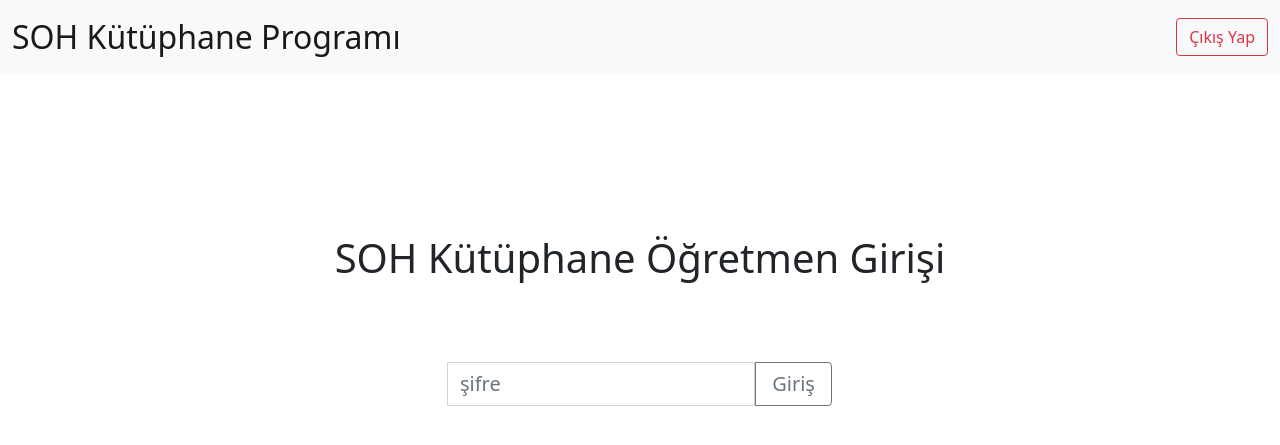
After one commit to egepaksoy/soh-kutuphane, a Django app: template templates/login.html in a window 1280 px wide. The commit adds this page. Shown: the top 445 px of the page. Run offline with Django 4.2, Linux system fonts and the light colour scheme; the template is opened without the code that fills it, so the values that code supplies are empty; some libraries are stand-ins or nearby versions.

Commit message:
tasarımda major değişiklikler

```diff
--- a/homepage/views.py
+++ b/homepage/views.py
@@ -2,4 +2,4 @@ from django.shortcuts import render, HttpResponse
 
 
 def home(req):
-  return render(req, "homepage.html")
+  return render(req, "login.html")
--- a/kutuphaneapp/settings.py
+++ b/kutuphaneapp/settings.py
@@ -26,6 +26,7 @@ SECRET_KEY = 'django-insecure-du%&j0lnt&1y+q$1lzn-w$m&-2(9b$c$o%g!n+l2xwv!%858&1
 DEBUG = True
 
 ALLOWED_HOSTS = ["127.0.0.1", "192.168.1.31", "192.168.1.52", "192.168.1.22", "192.168.1.40", "192.168.1.49"]
+    # TODO: okulun kütüphane bilgisayarının ip adresi local olarak eklenilcek ve bir şifre koruması getirilcek
 
 
 # Application definition
--- a/templates/base.html
+++ b/templates/base.html
@@ -1,17 +1,40 @@
 <!DOCTYPE html>
 <html lang="en">
   <head>
-  <meta charset="UTF-8">
-  <meta http-equiv="X-UA-Compatible" content="IE=edge">
-  <meta name="viewport" content="width=device-width, initial-scale=1.0">
-  <link href="https://cdn.jsdelivr.net/npm/bootstrap@5.1.3/dist/css/bootstrap.min.css" rel="stylesheet" integrity="sha384-1BmE4kWBq78iYhFldvKuhfTAU6auU8tT94WrHftjDbrCEXSU1oBoqyl2QvZ6jIW3" crossorigin="anonymous">
+    <meta charset="UTF-8" />
+    <meta http-equiv="X-UA-Compatible" content="IE=edge" />
+    <meta name="viewport" content="width=device-width, initial-scale=1.0" />
+    <link
+      href="https://cdn.jsdelivr.net/npm/bootstrap@5.1.3/dist/css/bootstrap.min.css"
+      rel="stylesheet"
+      integrity="sha384-1BmE4kWBq78iYhFldvKuhfTAU6auU8tT94WrHftjDbrCEXSU1oBoqyl2QvZ6jIW3"
+      crossorigin="anonymous"
+    />
     <title>{% block title %}{% endblock title %}</title>
     {% block head %}{% endblock head %}
   </head>
   <body>
+    <nav class="navbar navbar-expand-lg navbar-light bg-light">
+      <div class="container-fluid">
+        <a class="navbar-brand" style="font-size: 32px;" href="{% url 'search_book' %}"
+          >SOH Kütüphane Programı</a
+        >
+        <div class="d-flex nav-item">
+          <a class="btn btn-outline-danger">Çıkış Yap</a>
+        </div>
+      </div>
+    </nav>
 
     {% block body %}{% endblock body %}
-<script src="https://cdn.jsdelivr.net/npm/@popperjs/core@2.10.2/dist/umd/popper.min.js" integrity="sha384-7+zCNj/IqJ95wo16oMtfsKbZ9ccEh31eOz1HGyDuCQ6wgnyJNSYdrPa03rtR1zdB" crossorigin="anonymous"></script>
-<script src="https://cdn.jsdelivr.net/npm/bootstrap@5.1.3/dist/js/bootstrap.min.js" integrity="sha384-QJHtvGhmr9XOIpI6YVutG+2QOK9T+ZnN4kzFN1RtK3zEFEIsxhlmWl5/YESvpZ13" crossorigin="anonymous"></script>
+    <script
+      src="https://cdn.jsdelivr.net/npm/@popperjs/core@2.10.2/dist/umd/popper.min.js"
+      integrity="sha384-7+zCNj/IqJ95wo16oMtfsKbZ9ccEh31eOz1HGyDuCQ6wgnyJNSYdrPa03rtR1zdB"
+      crossorigin="anonymous"
+    ></script>
+    <script
+      src="https://cdn.jsdelivr.net/npm/bootstrap@5.1.3/dist/js/bootstrap.min.js"
+      integrity="sha384-QJHtvGhmr9XOIpI6YVutG+2QOK9T+ZnN4kzFN1RtK3zEFEIsxhlmWl5/YESvpZ13"
+      crossorigin="anonymous"
+    ></script>
   </body>
 </html>
--- /dev/null
+++ b/templates/login.html
@@ -0,0 +1,22 @@
+{% extends "base.html" %}
+
+
+{% block title %}Giriş Yap{% endblock title %}
+
+
+{% block head %}
+{% endblock head %}
+
+
+{% block body %}
+
+<div>
+    <h1 for="passwd" class="text" style="text-align: center; margin-bottom: 2rem; margin-top: 10rem;">SOH Kütüphane Öğretmen Girişi</h1>
+  <form method="POST" action="./" class="input-group mb-2" style="width: 30%; margin: 5rem auto 0 auto;">
+    {% csrf_token %}
+    <input type="password" style="font-size: 20px;" class="form-control" id="passwd" placeholder="şifre" aria-label="şifre" name="passwd" aria-describedby="sifre">
+    <button class="btn btn-outline-secondary" style="display: inline-block; margin: 0 auto; width: 20%; font-size: 20px;" type="submit" id="submit">Giriş</button>
+  </form>
+</div>
+
+{% endblock body %}
```
Also changed, not shown: templates/homepage.html (deleted, +0 -14 lines), templates/search_page.html (+5 -5 lines), db.sqlite3. Lines whose indentation alone changed are shown as unchanged.
